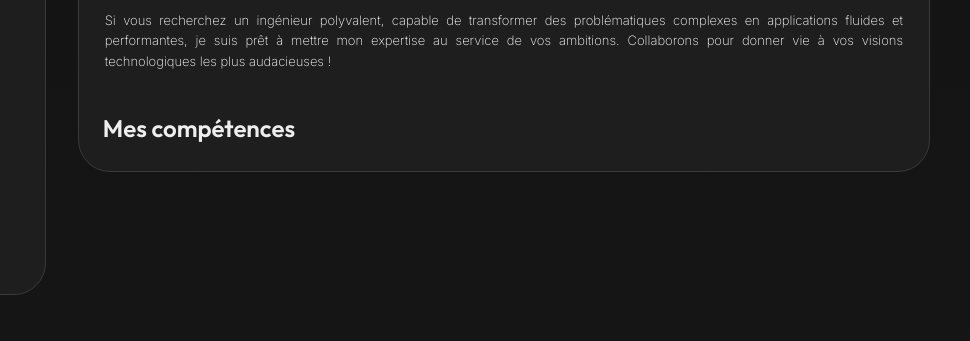
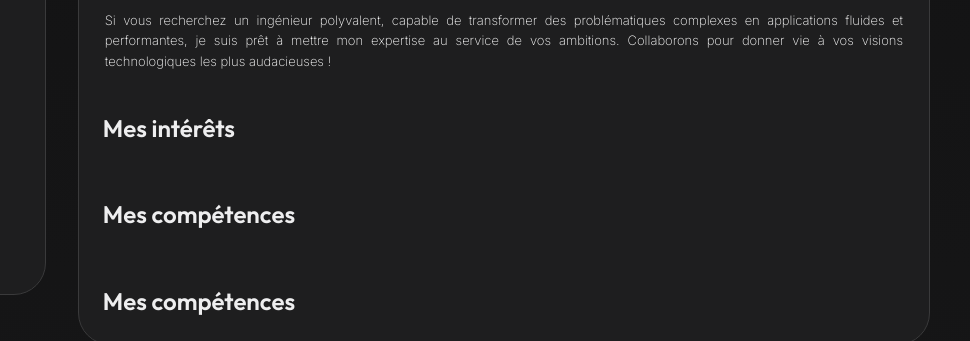
Before and after one commit to Gouderg/website-cv, a plain HTML site: page fr/index.html in a window 1280 px wide. Shown: the part 387-728 px from the top of the page, 310-1280 px from the left. Drawn offline with Linux system fonts and the light colour scheme.

Commit message:
README update

```diff
--- a/fr/index.html
+++ b/fr/index.html
@@ -98,6 +98,8 @@
                 <p class="main-text">Si vous recherchez un ingénieur polyvalent, capable de transformer des problématiques complexes en applications fluides et performantes, je suis prêt à mettre mon expertise au service de vos ambitions. Collaborons pour donner vie à vos visions technologiques les plus audacieuses !</p>
             </div>
 
+            <span class="about-title">Mes intérêts</span>
+            <span class="about-title">Mes compétences</span>
             <span class="about-title">Mes compétences</span>
 
         </section>
```
Also changed, not shown: README.md.
